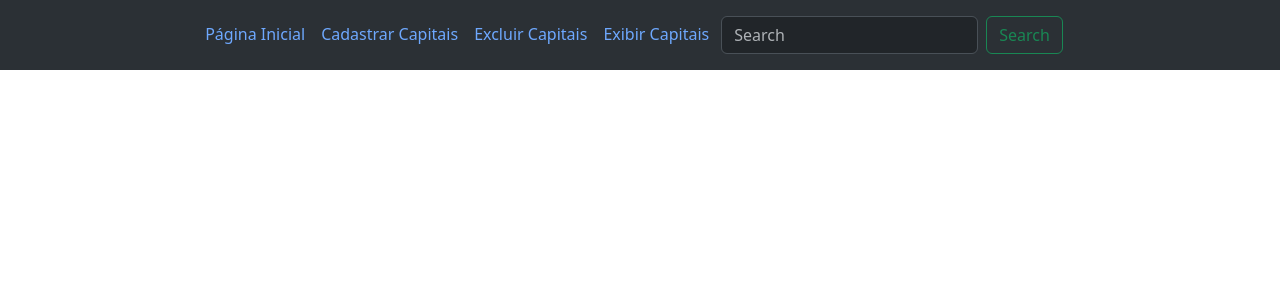
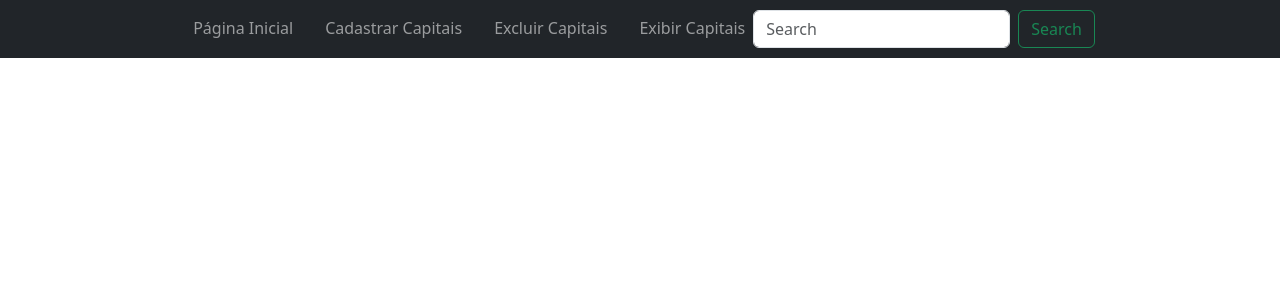
Before and after one commit to JhoneSilvaL/projeto-comercial, a Flask app: page /modelo in a window 1280 px wide. Shown: the top 300 px of the page. Run offline with Flask 3, Linux system fonts and the light colour scheme.

Commit message:
update 4.0

```diff
--- a/templates/painelmodelo.html
+++ b/templates/painelmodelo.html
@@ -11,8 +11,10 @@
 </head>
 
 <body>
-    <nav class="navbar justify-content-center bg-body-tertiary" data-bs-theme="dark">
-        <ul class="nav nav-underline">
+    <nav class="navbar navbar-expand-lg navbar-dark bg-dark">
+        <div class="container justify-content-center">
+            <div class="collapse navbar-collapse flex-grow-0">
+                <ul class="navbar-nav nav-underline">
                     <li class="nav-item">
                         <a class="nav-link" href="{{url_for('index')}}">Página Inicial</a>
                     </li>
@@ -26,14 +28,16 @@
                         <a class="nav-link" href="#">Exibir Capitais</a>
                     </li>
                 </ul>
-        <nav class="navbar bg-body-tertiary">
-            <div class="container-fluid">
+                <!-- <nav class="navbar-expand-lg"> -->
+                    <div class="justify-content-center">
                         <form class="d-flex" role="search">
                             <input class="form-control me-2" type="search" placeholder="Search" aria-label="Search">
                             <button class="btn btn-outline-success" type="submit">Search</button>
                         </form>
                     </div>
-        </nav>
+                <!-- </nav> -->
+            </div>
+        </div>
     </nav>
     <main>
         {% block conteudo %}
```
Also changed, not shown: static/css/estilo.css (line endings or trailing spaces). Lines whose indentation alone changed are shown as unchanged.
